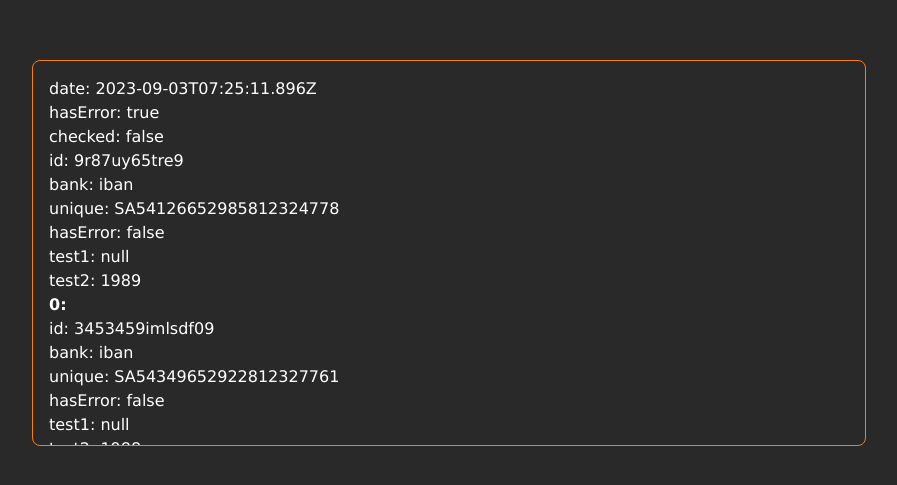
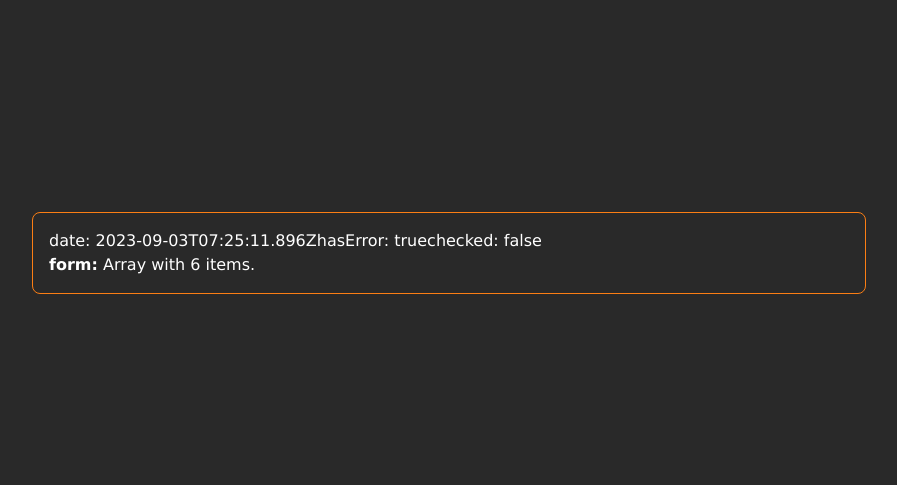
Before and after one commit to Dave86dev/rayson, a React (Vite) app: page / in a window 1280 px wide. Shown: the part 163-648 px from the top of the page, without its empty margins (191-1088 px from the left). Built offline with nearby package versions, Linux system fonts and the light colour scheme.

Commit message:
feat: long way to go, renders arrays and objects counting items, not spanding still

```diff
--- a/src/common/ArraysRender/ArraysRender.tsx
+++ b/src/common/ArraysRender/ArraysRender.tsx
@@ -0,0 +1,11 @@
+import React from 'react';
+
+import { ArraysComponentProps } from '../../interfaces';
+
+export const ArraysRender: React.FC<ArraysComponentProps> = ({ keyName, value }) => {
+  return (
+    <div>
+      <strong>{keyName}:</strong> Array with {value.length} items.
+    </div>
+  );
+};
--- a/src/common/JsonRender/JsonRender.tsx
+++ b/src/common/JsonRender/JsonRender.tsx
@@ -1,6 +1,9 @@
 import React from "react";
 import data from "../../data/demoData.json";
 import { StackElement } from "../../interfaces";
+import { ArraysRender } from "../ArraysRender/ArraysRender";
+import { ObjectsRender } from "../ObjectsRender/ObjectsRender";
+import { PrimitivesRender } from "../PrimitivesRender/PrimitivesRender";
 
 export const JsonRender: React.FC = ({}) => {
   //Here we go .. let's rock with the iterative function
@@ -10,24 +13,22 @@ export const JsonRender: React.FC = ({}) => {
     //let's see if you are a JSON and you are not null....
     if (typeof json === "object" && json !== null) {
 
-      const stack: (StackElement & {parentPath: string})[] = Object.entries(json).map(([key, value]) => ({ key, value, parentPath }));
+      const stack: (StackElement & {parentPath: string})[] = Object.entries(json).map(([keyName, value]) => ({ keyName, value, parentPath }));
       const elements: JSX.Element[] = [];
 
       while(stack.length > 0){
         //careful with this in the future!, need to handle error....
-        const { key, value, parentPath } = stack.pop()!;
-        const currentPath = `${parentPath}.${key}`;
+        const { keyName, value, parentPath } = stack.pop()!;
+        const currentPath = `${parentPath}${parentPath ? '.' : ''}${keyName}`;
 
-        if (typeof value === 'object' && value !== null) {
-            Object.entries(value).forEach(([childKey, childValue]) => {
-              stack.push({ key: childKey, value: childValue, parentPath: currentPath });
-            });
-            elements.push(<div key={currentPath}><strong>{key}:</strong></div>);
-          } else {
-            // Handle non-object values
-            console.log(value)
-            elements.push(<div key={currentPath}>{key}: {String(value)}</div>);
-          }
+        if (Array.isArray(value)) {
+          elements.push(<div key={currentPath}><ArraysRender keyName={keyName} value={value} /></div>);
+        } else if (typeof value === 'object' && value !== null) {
+          elements.push(<div key={currentPath}><ObjectsRender keyName={keyName} value={value} /></div>);
+        } else {
+          elements.push(<PrimitivesRender key={currentPath} keyName={keyName} value={value} />);
+        }
+
       }
 
       //last first..
--- a/src/common/ObjectsRender/ObjectsRender.tsx
+++ b/src/common/ObjectsRender/ObjectsRender.tsx
@@ -0,0 +1,13 @@
+import React from 'react';
+
+import { ObjectsComponentProps } from '../../interfaces';
+
+export const ObjectsRender: React.FC<ObjectsComponentProps> = ({ keyName, value }) => {
+  const keysCount = Object.keys(value).length;
+
+  return (
+    <div>
+      <strong>{keyName}:</strong> Object containing {keysCount} properties.
+    </div>
+  );
+};
--- a/src/common/PrimitivesRender/PrimitivesRender.tsx
+++ b/src/common/PrimitivesRender/PrimitivesRender.tsx
@@ -0,0 +1,7 @@
+import React from 'react'
+
+import { PrimitivesComponentProps } from '../../interfaces'
+
+export const PrimitivesRender: React.FC<PrimitivesComponentProps> = ({ keyName, value }) => (
+    <>{`${keyName}: ${value !== null ? value.toString() : 'null'}`}</>
+  );
```
Also changed, not shown: src/interfaces.ts (+18 -3 lines).
